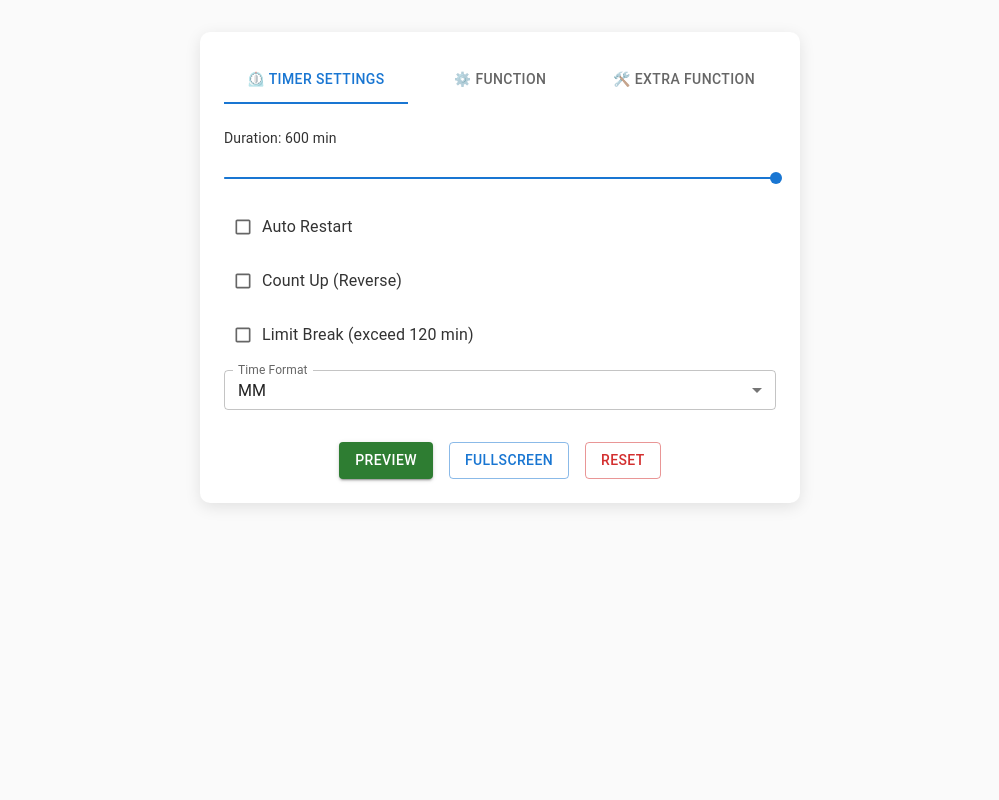
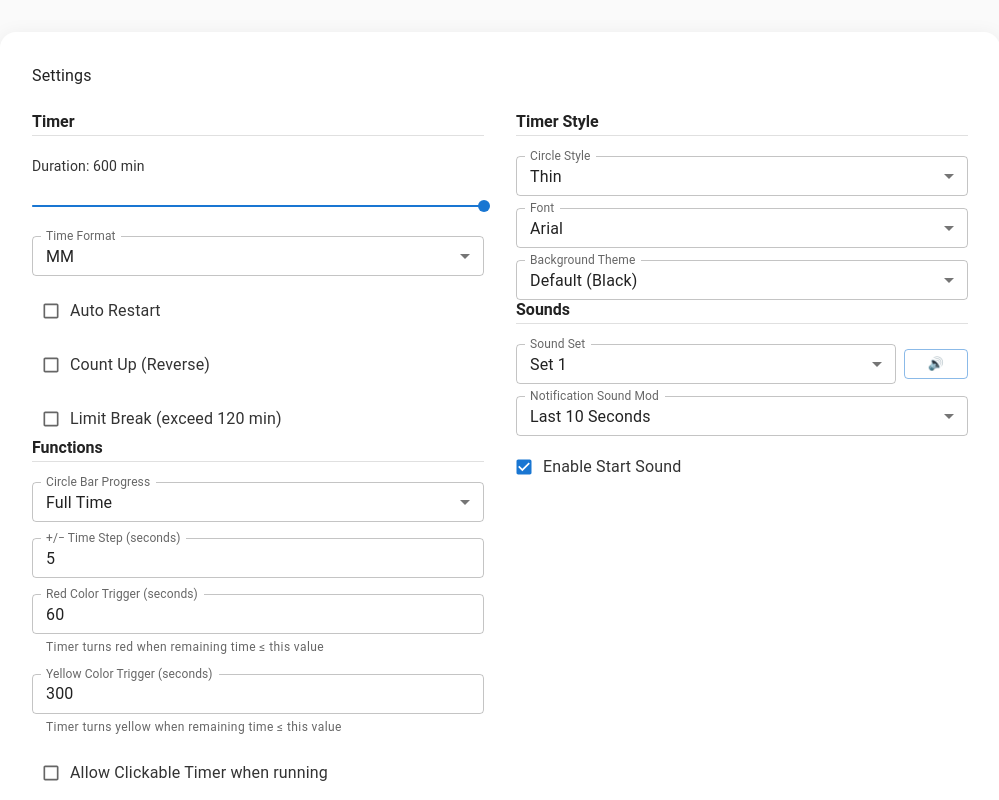
Before and after one commit to Iqnis-03/mqtjs_sv, a React (Create React App) app: page / in a window 1280 px wide. Shown: the top 800 px of the page, without its empty margins (140-1139 px from the left). Built offline with nearby package versions, Linux system fonts and the light colour scheme.

Commit message:
Rework MqtSetting layout to two-column grid with sections; preserve logic
cgen-26e1b4a7628b4bb4984b13862d1e5e57

```diff
--- a/src/components/MqtSetting.js
+++ b/src/components/MqtSetting.js
@@ -3,8 +3,9 @@ import { useNavigate } from 'react-router-dom';
 import {
   Box, Typography, Slider, Checkbox, FormControlLabel,
   Select, MenuItem, TextField, Button, FormControl, InputLabel,
-  Tabs, Tab, Stack
+  Stack
 } from '@mui/material';
+import './MqtLayout.css';
 
 // Local Storage helpers
 const STORAGE_KEY = 'mqt-timer-settings';
@@ -55,7 +56,7 @@ const MqtSetting = () => {
 
   // Load saved settings or use defaults
   const savedSettings = loadSettings() || {};
-  const [tabIndex, setTabIndex] = useState(savedSettings.tabIndex || 0);
+  const [tabIndex, setTabIndex] = useState(savedSettings.tabIndex || 0); // preserved for storage compatibility
   const initialDurationSec = (() => {
     const raw = savedSettings.duration ?? 600; // default 10 minutes in seconds
     if (savedSettings.durationUnit === 'sec') return Math.max(1, raw);
@@ -82,8 +83,6 @@ const MqtSetting = () => {
   const [hideClockBackground, setHideClockBackground] = useState(savedSettings.hideClockBackground || false);
   const [circleProgress, setCircleProgress] = useState(savedSettings.circleProgress || 'full');
   const [allowClickableTimer, setAllowClickableTimer] = useState(savedSettings.allowClickableTimer || false);
-
-  const handleTabChange = (_, newValue) => setTabIndex(newValue);
 
   // Save settings to localStorage whenever they change
   useEffect(() => {
@@ -162,6 +161,7 @@ const MqtSetting = () => {
     navigate(`/display?${params.toString()}`);
   };
 
+  // SECTION: Timer settings (duration + format + some core toggles)
   const TimerSettings = (
     <Stack spacing={2}>
       {timeFormat === 'mm:ss' ? (
@@ -221,9 +221,7 @@ const MqtSetting = () => {
           />
         </>
       )}
-      <FormControlLabel control={<Checkbox size="small" checked={autoRestart} onChange={() => setAutoRestart(!autoRestart)} />} label="Auto Restart" />
-      <FormControlLabel control={<Checkbox size="small" checked={countUp} onChange={() => setCountUp(!countUp)} />} label="Count Up (Reverse)" />
-      <FormControlLabel control={<Checkbox size="small" checked={limitBreak} onChange={() => setLimitBreak(!limitBreak)} />} label="Limit Break (exceed 120 min)" />
+
       <FormControl fullWidth size="small">
         <InputLabel>Time Format</InputLabel>
         <Select value={timeFormat} label="Time Format" onChange={(e) => setTimeFormat(e.target.value)}>
@@ -231,14 +229,16 @@ const MqtSetting = () => {
           <MenuItem value="mm:ss">MM:SS</MenuItem>
         </Select>
       </FormControl>
+
+      <FormControlLabel control={<Checkbox size="small" checked={autoRestart} onChange={() => setAutoRestart(!autoRestart)} />} label="Auto Restart" />
+      <FormControlLabel control={<Checkbox size="small" checked={countUp} onChange={() => setCountUp(!countUp)} />} label="Count Up (Reverse)" />
+      <FormControlLabel control={<Checkbox size="small" checked={limitBreak} onChange={() => setLimitBreak(!limitBreak)} />} label="Limit Break (exceed 120 min)" />
     </Stack>
   );
 
+  // SECTION: Functional controls
   const FunctionSettings = (
     <Stack spacing={2}>
-      <FormControlLabel control={<Checkbox size="small" checked={disableKeyboard} onChange={() => setDisableKeyboard(!disableKeyboard)} />} label="Disable Keyboard Shortcut" />
-      <FormControlLabel control={<Checkbox size="small" checked={allowClickableTimer} onChange={() => setAllowClickableTimer(!allowClickableTimer)} />} label="Allow Clickable Timer when running" />
-      <FormControlLabel control={<Checkbox size="small" checked={hideClockBackground} onChange={() => setHideClockBackground(!hideClockBackground)} />} label="Hide Clock Background" />
       <FormControl fullWidth size="small">
         <InputLabel>Circle Bar Progress</InputLabel>
         <Select value={circleProgress} label="Circle Bar Progress" onChange={(e) => setCircleProgress(e.target.value)}>
@@ -250,7 +250,7 @@ const MqtSetting = () => {
         fullWidth
         size="small"
         type="number"
-        label="+/- Time Step (seconds)"
+        label="+/− Time Step (seconds)"
         value={plusMinusStep}
         onChange={(e) => setPlusMinusStep(Math.max(1, parseInt(e.target.value) || 1))}
         inputProps={{ min: 1, max: 60 }}
@@ -275,9 +275,14 @@ const MqtSetting = () => {
         inputProps={{ min: 1, max: 3600 }}
         helperText="Timer turns yellow when remaining time ≤ this value"
       />
+      <FormControlLabel control={<Checkbox size="small" checked={allowClickableTimer} onChange={() => setAllowClickableTimer(!allowClickableTimer)} />} label="Allow Clickable Timer when running" />
+      <FormControlLabel control={<Checkbox size="small" checked={disableKeyboard} onChange={() => setDisableKeyboard(!disableKeyboard)} />} label="Disable Keyboard Shortcut" />
+      <FormControlLabel control={<Checkbox size="small" checked={hideClockBackground} onChange={() => setHideClockBackground(!hideClockBackground)} />} label="Hide Clock Background" />
+      <FormControlLabel control={<Checkbox size="small" checked={timeFormat === 'mm:ss'} onChange={() => setTimeFormat(timeFormat === 'mm:ss' ? 'mm' : 'mm:ss')} />} label="Ability to set seconds (MM:SS)" />
     </Stack>
   );
 
+  // SOUND preview
   const previewAudioRef = useRef(null);
   const handlePreviewSound = async () => {
     try {
@@ -306,73 +311,6 @@ const MqtSetting = () => {
       }
     };
   }, []);
-
-  const ExtraFunctionSettings = (
-    <Stack spacing={2}>
-      <FormControl fullWidth size="small">
-        <InputLabel>Background Theme</InputLabel>
-        <Select value={theme} label="Background Theme" onChange={(e) => setTheme(e.target.value)}>
-          <MenuItem value="black">Default (Black)</MenuItem>
-          <MenuItem value="emerald">Dark Blue</MenuItem>
-          <MenuItem value="purple">Purple</MenuItem>
-          <MenuItem value="green">Green</MenuItem>
-          <MenuItem value="white">White</MenuItem>
-          <MenuItem value="red">Red</MenuItem>
-          <MenuItem value="blue">Blue</MenuItem>
-        </Select>
-      </FormControl>
-      <FormControl fullWidth size="small">
-        <InputLabel>Font</InputLabel>
-        <Select value={font} label="Font" onChange={(e) => setFont(e.target.value)}>
-          <MenuItem value="Arial">Arial</MenuItem>
-          <MenuItem value="Times New Roman">Times New Roman</MenuItem>
-          <MenuItem value="Mono">Mono</MenuItem>
-          <MenuItem value="Thin">Thin</MenuItem>
-        </Select>
-      </FormControl>
-      <FormControl fullWidth size="small">
-        <InputLabel>Circle Style</InputLabel>
-        <Select value={circleStyle} label="Circle Style" onChange={(e) => setCircleStyle(e.target.value)}>
-          <MenuItem value="thin">Thin</MenuItem>
-          <MenuItem value="fat">Fat</MenuItem>
-          <MenuItem value="bw">B&W Minimalistic</MenuItem>
-        </Select>
-      </FormControl>
-      <Stack direction="row" spacing={1} alignItems="center">
-        <FormControl fullWidth size="small">
-          <InputLabel>Sound Set</InputLabel>
-          <Select value={soundSet} label="Sound Set" onChange={(e) => setSoundSet(parseInt(e.target.value))}>
-            <MenuItem value={0}>None</MenuItem>
-            <MenuItem value={1}>Set 1</MenuItem>
-            <MenuItem value={2}>Set 2</MenuItem>
-            <MenuItem value={3}>Set 3</MenuItem>
-            <MenuItem value={4}>Set 4</MenuItem>
-            <MenuItem value={5}>Set 5</MenuItem>
-          </Select>
-        </FormControl>
-        <Button
-          variant="outlined"
-          size="small"
-          onClick={handlePreviewSound}
-          aria-label="Preview selected sound set"
-          title="Preview selected sound set"
-          disabled={soundSet === 0}
-        >
-          <span role="img" aria-label="speaker">🔊</span>
-        </Button>
-      </Stack>
-      <FormControl fullWidth size="small">
-        <InputLabel>Notification Sound Mod</InputLabel>
-        <Select value={warnMode} label="Notification Sound Mod" onChange={(e) => setWarnMode(e.target.value)}>
-          <MenuItem value="none">None</MenuItem>
-          <MenuItem value="10s">Last 10 Seconds</MenuItem>
-          <MenuItem value="1m">Last 1 Minute (once)</MenuItem>
-          <MenuItem value="5m">Last 5 Minutes (once)</MenuItem>
-        </Select>
-      </FormControl>
-      <FormControlLabel control={<Checkbox size="small" checked={startSoundEnabled} onChange={() => setStartSoundEnabled(!startSoundEnabled)} />} label="Enable Start Sound" />
-    </Stack>
-  );
 
   // Reset to defaults and clear saved settings
   const handleReset = () => {
@@ -409,64 +347,102 @@ const MqtSetting = () => {
     }
   };
 
+  return (
+    <div className="mqt-settings-panel mqt-settings-wide">
+      <Typography component="h1" className="mqt-settings-title">Settings</Typography>
 
-  return (
-    <Box
-      sx={{
-        maxWidth: 600,
-        margin: '2rem auto',
-        background: '#fff',
-        borderRadius: '10px',
-        padding: '1.5rem',
-        boxShadow: '0 4px 16px rgba(0,0,0,0.1)'
-      }}
-    >
-      <Tabs
-        value={tabIndex}
-        onChange={handleTabChange}
-        variant="fullWidth"
-        textColor="primary"
-        indicatorColor="primary"
-        centered
-      >
-        <Tab label="⏲️ Timer Settings" />
-        <Tab label="⚙️ Function" />
-        <Tab label="🛠️ Extra Function" />
-      </Tabs>
+      <div className="mqt-settings-grid">
+        <div>
+          <div className="settings-section">
+            <h3>Timer</h3>
+            {TimerSettings}
+          </div>
 
-      <Box sx={{ mt: 3 }}>
-        {tabIndex === 0 && TimerSettings}
-        {tabIndex === 1 && FunctionSettings}
-        {tabIndex === 2 && ExtraFunctionSettings}
-      </Box>
+          <div className="settings-section">
+            <h3>Functions</h3>
+            {FunctionSettings}
+          </div>
+        </div>
 
-      <Box sx={{ textAlign: 'center', mt: 4 }}>
-        <Button
-          variant="contained"
-          size="medium"
-          color="success"
-          onClick={handleStart}
-          sx={{ mr: 2 }} // Adds margin-right for spacing
-        >
-          Preview
-        </Button>
+        <div>
+          <div className="settings-section">
+            <h3>Timer Style</h3>
+            <FormControl fullWidth size="small">
+              <InputLabel>Circle Style</InputLabel>
+              <Select value={circleStyle} label="Circle Style" onChange={(e) => setCircleStyle(e.target.value)}>
+                <MenuItem value="thin">Thin</MenuItem>
+                <MenuItem value="fat">Fat</MenuItem>
+                <MenuItem value="bw">B&W Minimalistic</MenuItem>
+              </Select>
+            </FormControl>
+            <FormControl fullWidth size="small">
+              <InputLabel>Font</InputLabel>
+              <Select value={font} label="Font" onChange={(e) => setFont(e.target.value)}>
+                <MenuItem value="Arial">Arial</MenuItem>
+                <MenuItem value="Times New Roman">Times New Roman</MenuItem>
+                <MenuItem value="Mono">Mono</MenuItem>
+                <MenuItem value="Thin">Thin</MenuItem>
+              </Select>
+            </FormControl>
+            <FormControl fullWidth size="small">
+              <InputLabel>Background Theme</InputLabel>
+              <Select value={theme} label="Background Theme" onChange={(e) => setTheme(e.target.value)}>
+                <MenuItem value="black">Default (Black)</MenuItem>
+                <MenuItem value="emerald">Dark Blue</MenuItem>
+                <MenuItem value="purple">Purple</MenuItem>
+                <MenuItem value="green">Green</MenuItem>
+                <MenuItem value="white">White</MenuItem>
+                <MenuItem value="red">Red</MenuItem>
+                <MenuItem value="blue">Blue</MenuItem>
+              </Select>
+            </FormControl>
+          </div>
 
-        <Button
-          variant="outlined"
-          onClick={toggleFullscreen}
-          sx={{ mr: 2 }}
-        >
-          Fullscreen
-        </Button>
-        <Button
-          variant="outlined"
-          color="error"
-          onClick={handleReset}
-        >
-          Reset
-        </Button>
-      </Box>
-    </Box>
+          <div className="settings-section">
+            <h3>Sounds</h3>
+            <Stack direction="row" spacing={1} alignItems="center">
+              <FormControl fullWidth size="small">
+                <InputLabel>Sound Set</InputLabel>
+                <Select value={soundSet} label="Sound Set" onChange={(e) => setSoundSet(parseInt(e.target.value))}>
+                  <MenuItem value={0}>None</MenuItem>
+                  <MenuItem value={1}>Set 1</MenuItem>
+                  <MenuItem value={2}>Set 2</MenuItem>
+                  <MenuItem value={3}>Set 3</MenuItem>
+                  <MenuItem value={4}>Set 4</MenuItem>
+                  <MenuItem value={5}>Set 5</MenuItem>
+                </Select>
+              </FormControl>
+              <Button
+                variant="outlined"
+                size="small"
+                onClick={handlePreviewSound}
+                aria-label="Preview selected sound set"
+                title="Preview selected sound set"
+                disabled={soundSet === 0}
+              >
+                <span role="img" aria-label="speaker">🔊</span>
+              </Button>
+            </Stack>
+            <FormControl fullWidth size="small">
+              <InputLabel>Notification Sound Mod</InputLabel>
+              <Select value={warnMode} label="Notification Sound Mod" onChange={(e) => setWarnMode(e.target.value)}>
+                <MenuItem value="none">None</MenuItem>
+                <MenuItem value="10s">Last 10 Seconds</MenuItem>
+                <MenuItem value="1m">Last 1 Minute (once)</MenuItem>
+                <MenuItem value="5m">Last 5 Minutes (once)</MenuItem>
+              </Select>
+            </FormControl>
+            <FormControlLabel control={<Checkbox size="small" checked={startSoundEnabled} onChange={() => setStartSoundEnabled(!startSoundEnabled)} />} label="Enable Start Sound" />
+          </div>
+        </div>
+      </div>
+
+      <div className="settings-actions">
+        <Button className="btn" variant="contained" size="medium" color="success" onClick={handleStart}>Preview</Button>
+        <Button className="btn" variant="outlined" onClick={toggleFullscreen}>Fullscreen</Button>
+        <Button className="btn" variant="outlined" color="error" onClick={handleReset}>Reset</Button>
+      </div>
+    </div>
   );
 };
 
```
